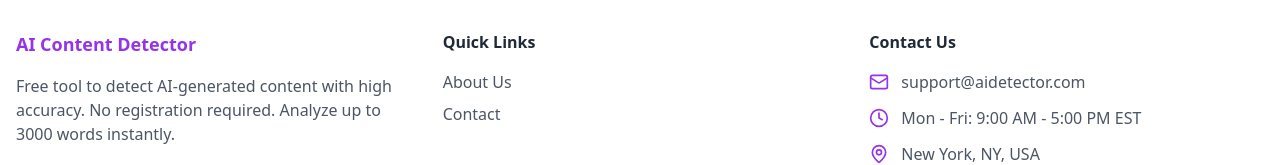
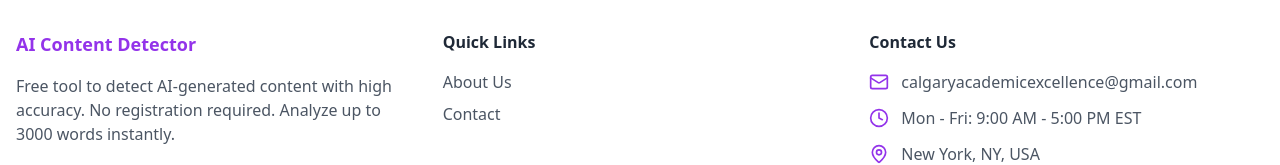
Before and after one commit to emceemouli/ai-content-detector, a Next.js app: page / in a window 1280 px wide. Shown: the part 617-782 px from the top of the page. Built offline with nearby package versions, Linux system fonts and the light colour scheme.

Commit message:
Email update

```diff
--- a/components/layout/Footer.tsx
+++ b/components/layout/Footer.tsx
@@ -50,7 +50,7 @@
               <div className="space-y-3">
                 <div className="flex items-center space-x-3">
                   <Mail className="h-5 w-5 text-purple-600" />
-                  <span className="text-gray-600">support@aidetector.com</span>
+                  <span className="text-gray-600">calgaryacademicexcellence@gmail.com</span>
                 </div>
                 <div className="flex items-center space-x-3">
                   <Clock className="h-5 w-5 text-purple-600" />
```
